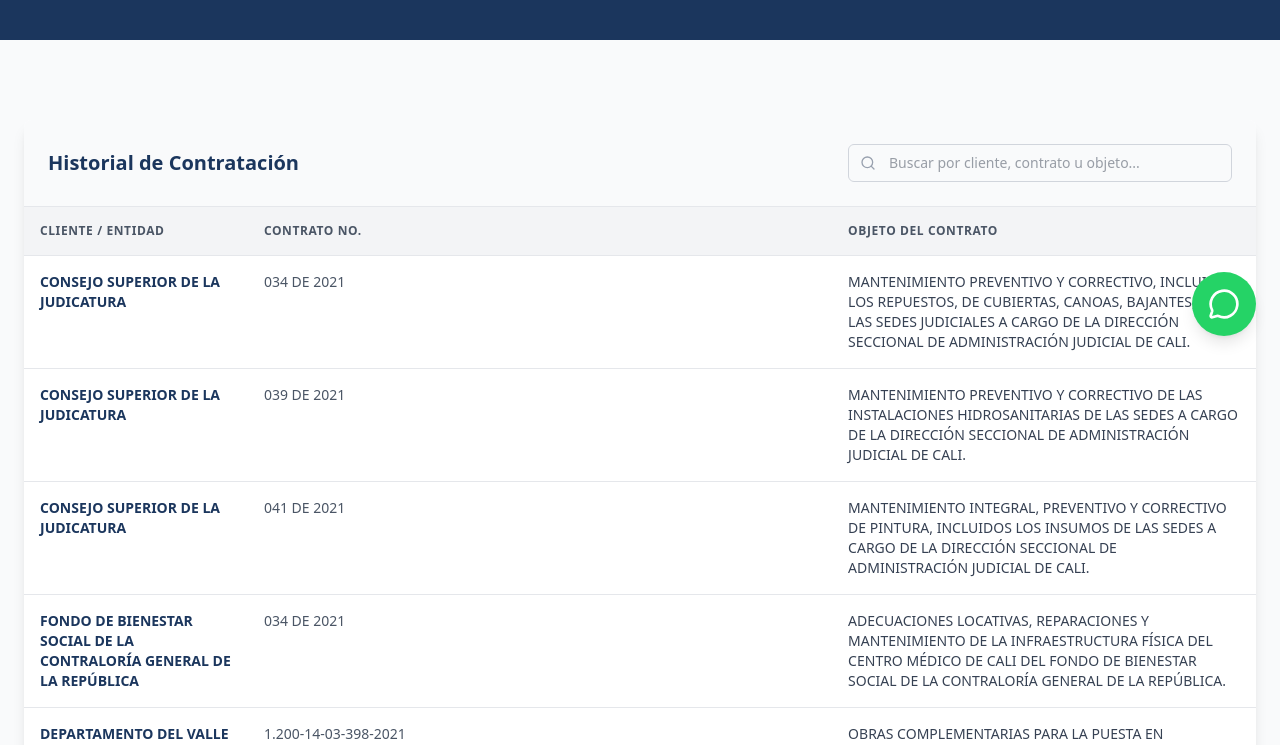
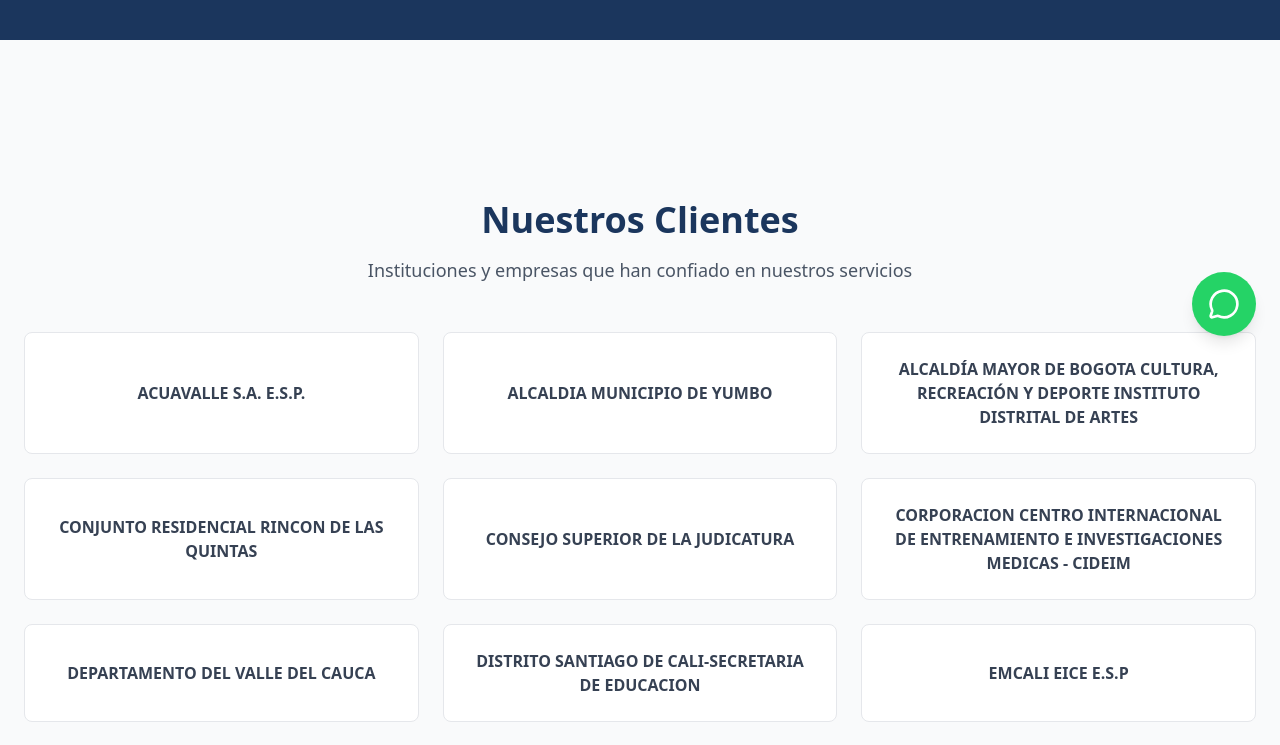
Before and after one commit to jeffersonreyes-stack/fexxa, a Next.js app: page /experiencia in a window 1280 px wide. Shown: the part 440-1185 px from the top of the page. Built offline with nearby package versions, Linux system fonts and the light colour scheme; a web font is replaced by a local one.

Commit message:
feat: actualizar años de experiencia a 20 y reemplazar tabla por grid de clientes

```diff
--- a/src/app/experiencia/page.tsx
+++ b/src/app/experiencia/page.tsx
@@ -1,5 +1,5 @@
-import ExperienceTable from "@/components/ExperienceTable";
 import LogoCloud from "@/components/LogoCloud";
+import ClientLogosGrid from "@/components/ClientLogosGrid";
 
 export default function ExperienciaPage() {
   return (
@@ -18,10 +18,8 @@
         <LogoCloud />
       </div>
 
-      {/* Table Section */}
-      <div className="container mx-auto px-6">
-        <ExperienceTable />
-      </div>
+      {/* Clients Grid Section */}
+      <ClientLogosGrid />
     </div>
   );
 }
--- /dev/null
+++ b/src/components/ClientLogosGrid.tsx
@@ -0,0 +1,41 @@
+"use client";
+
+import { projects } from "@/data/experience";
+
+export default function ClientLogosGrid() {
+  // Extract unique clients
+  const uniqueClients = Array.from(
+    new Map(
+      projects.map((project) => [
+        project.client.toLowerCase(),
+        project.client,
+      ])
+    ).values()
+  ).sort();
+
+  return (
+    <section className="container mx-auto px-6 py-20">
+      <div className="text-center mb-12">
+        <h2 className="text-3xl md:text-4xl font-serif font-bold text-[#1B365D] mb-4">
+          Nuestros Clientes
+        </h2>
+        <p className="text-gray-600 text-lg max-w-2xl mx-auto">
+          Instituciones y empresas que han confiado en nuestros servicios
+        </p>
+      </div>
+
+      <div className="grid grid-cols-1 md:grid-cols-2 lg:grid-cols-3 gap-6">
+        {uniqueClients.map((client, index) => (
+          <div
+            key={index}
+            className="flex items-center justify-center p-6 bg-white rounded-lg border border-gray-200 hover:shadow-lg hover:border-[#1B365D] transition-all duration-300 group cursor-default"
+          >
+            <p className="text-center font-semibold text-gray-700 group-hover:text-[#1B365D] transition-colors text-sm md:text-base">
+              {client}
+            </p>
+          </div>
+        ))}
+      </div>
+    </section>
+  );
+}
--- a/src/components/TrustCounters.tsx
+++ b/src/components/TrustCounters.tsx
@@ -18,7 +18,7 @@
               {isInView ? (
                 <CountUp
                   start={0}
-                  end={18}
+                  end={20}
                   duration={2.5}
                   prefix="+"
                 />
@@ -37,7 +37,7 @@
               Experiencia y Confianza
             </h3>
             <p className="text-gray-700 leading-relaxed text-lg font-light">
-              Nuestra trayectoria de más de 18 años es el pilar de nuestra solidez. Construimos relaciones duraderas basadas en la honestidad y el cumplimiento, transformando no solo espacios, sino la confianza que nuestros clientes depositan en nosotros. Cada obra es un compromiso de calidad garantizada.
+              Nuestra trayectoria de más de 20 años es el pilar de nuestra solidez. Construimos relaciones duraderas basadas en la honestidad y el cumplimiento, transformando no solo espacios, sino la confianza que nuestros clientes depositan en nosotros. Cada obra es un compromiso de calidad garantizada.
             </p>
           </div>
         </div>
```
